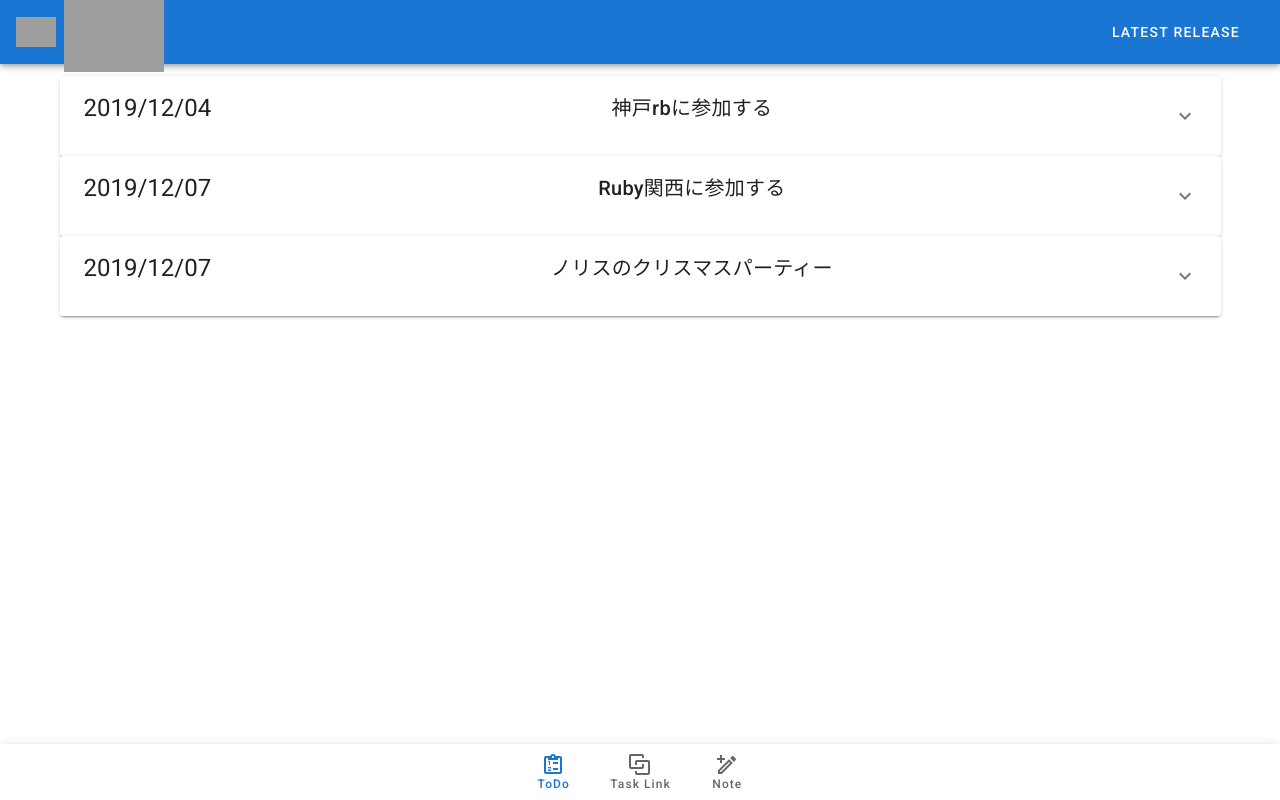
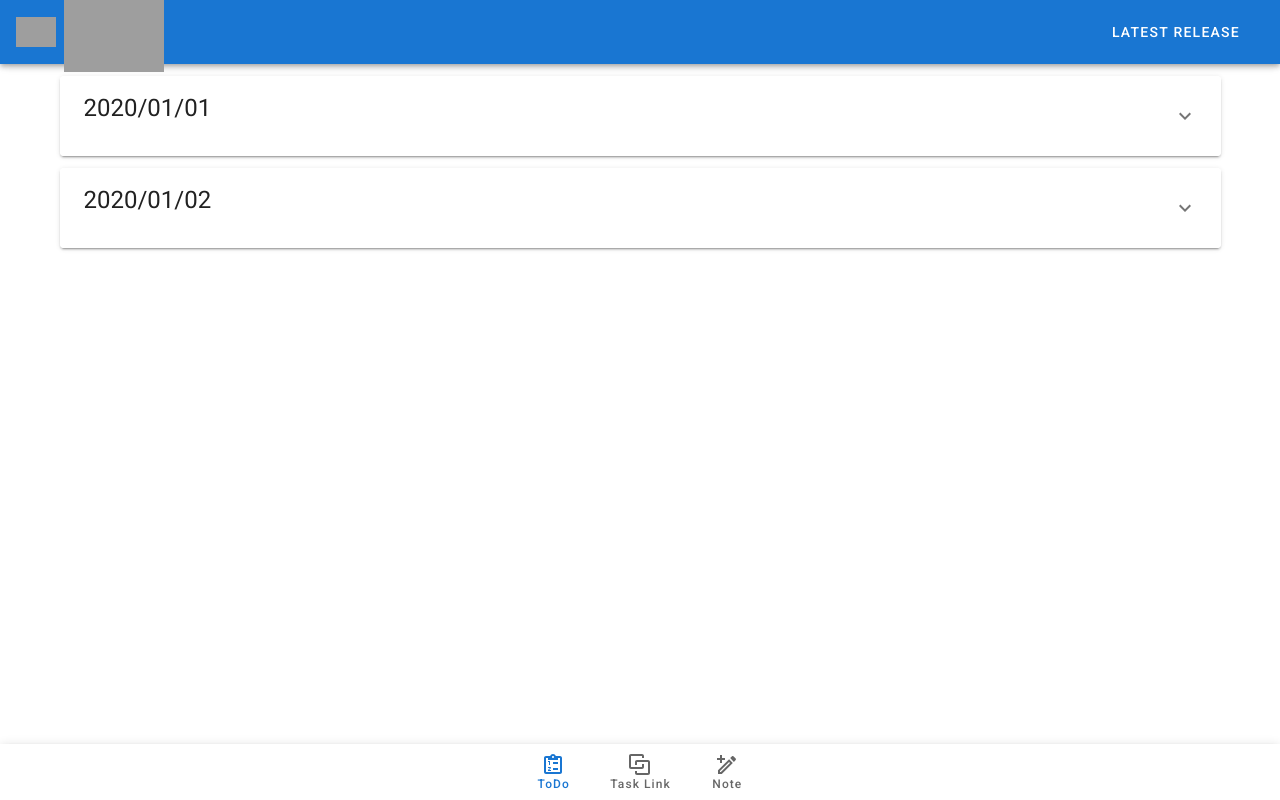
Before and after one commit to tessai9/Vuetify_todo, a Vue app: page / in a window 1280 px wide. Built offline with nearby package versions, Linux system fonts and the light colour scheme; grey boxes are pictures that could not be loaded.

Commit message:
modified todo layout

```diff
--- a/src/components/TaskItem.vue
+++ b/src/components/TaskItem.vue
@@ -3,11 +3,13 @@
     <v-expansion-panel>
       <v-expansion-panel-header>
         <p class="headline">{{item.date}}</p>
-        <p class="title">{{item.title}}</p>
       </v-expansion-panel-header>
       <v-expansion-panel-content>
-        <div class="subtitle-1">{{item.start_time}}〜{{item.end_time}}</div>
-        <div class="body-2">{{item.content}}</div>
+        <div class="grey lighten-4 task" v-for="(task, index) in item.tasks" v-bind:key="index">
+          <div class="subtitle-1">{{task.start_time}}〜{{task.end_time}}</div>
+          <div class="title">{{task.title}}</div>
+          <div class="body-2">{{task.content}}</div>
+        </div>
       </v-expansion-panel-content>
     </v-expansion-panel>
   </v-expansion-panels>
@@ -19,3 +21,10 @@ export default {
   props: ['item']
 }
 </script>
+
+<style lang="scss">
+.task {
+  margin: 1rem 0;
+  padding: 0.5rem;
+}
+</style>
--- a/src/views/Todo.vue
+++ b/src/views/Todo.vue
@@ -1,6 +1,11 @@
 <template>
   <v-container>
-    <TaskItem v-for="(task, index) in todo_items" :key="index" :item="task"></TaskItem>
+    <TaskItem
+      v-for="(task, index) in todo_items"
+      :key="index"
+      :item="task"
+      :class="{'mt-3': index > 0}"
+    ></TaskItem>
   </v-container>
 </template>
 
@@ -13,25 +18,38 @@ export default {
     return {
       todo_items: [
         {
-          'date': '2019/12/04',
-          'start_time': '19:00',
-          'end_time': '21:00',
-          'title': '神戸rbに参加する',
-          'content': '後の飲み会で一発ギャグをする'
+          'date': '2020/01/01',
+          'tasks': [
+            {
+              'start_time': '13:00',
+              'end_time': '14:00',
+              'title': '初詣',
+              'content': 'おみくじと参拝'
+            },
+            {
+              'start_time': '17:00',
+              'end_time': '21:00',
+              'title': '格付けチェックみる',
+              'content': 'Gacktを見届ける'
+            }
+          ]
         },
         {
-          'date': '2019/12/07',
-          'start_time': '14:00',
-          'end_time': '17:00',
-          'title': 'Ruby関西に参加する',
-          'content': 'いっぱい学ぶ'
-        },
-        {
-          'date': '2019/12/07',
-          'start_time': '19:00',
-          'end_time': '21:00',
-          'title': 'ノリスのクリスマスパーティー',
-          'content': 'プレゼントをもらう'
+          'date': '2020/01/02',
+          'tasks':[
+            {
+              'start_time': '14:00',
+              'end_time': '17:00',
+              'title': '旧PCのフォーマット',
+              'content': ''
+            },
+            {
+              'start_time': '19:00',
+              'end_time': '21:00',
+              'title': 'Vuetifyの勉強',
+              'content': 'ToDoアプリの開発'
+            }
+          ]
         }
       ]
     }
```
